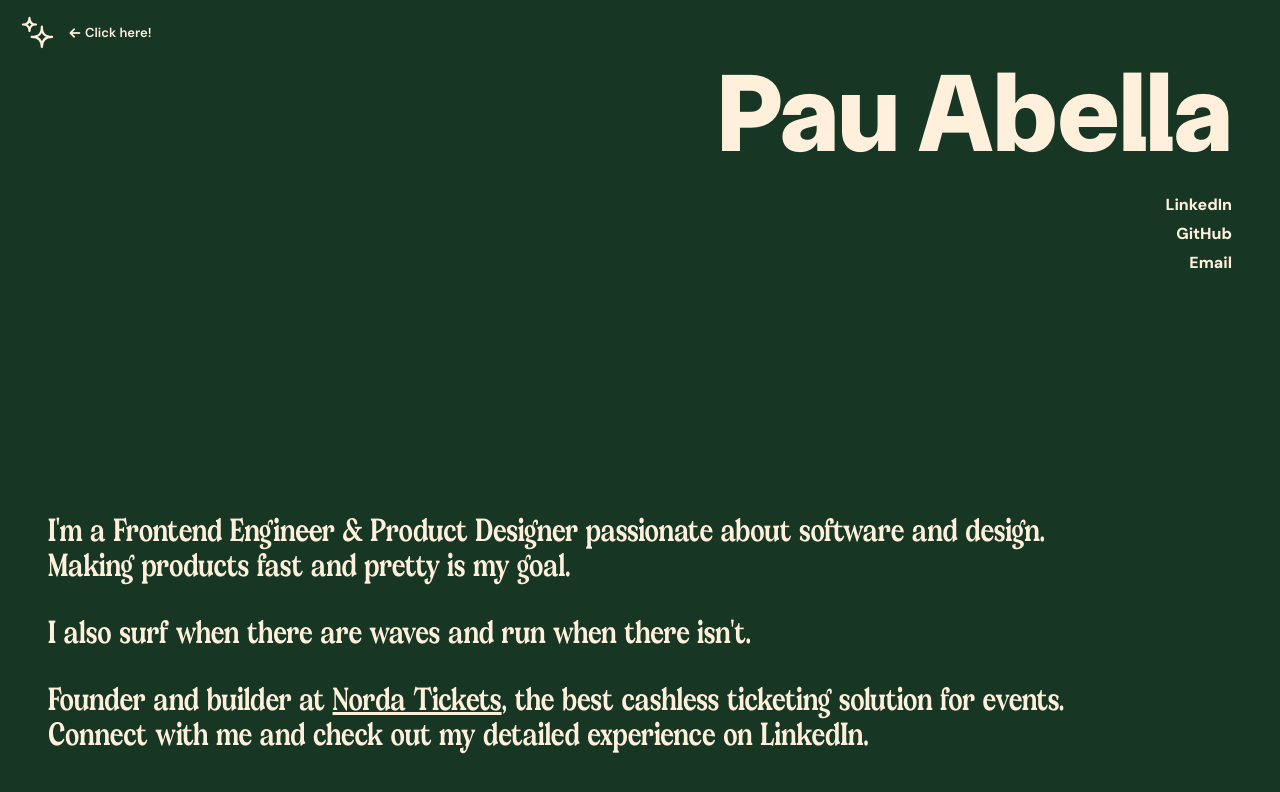
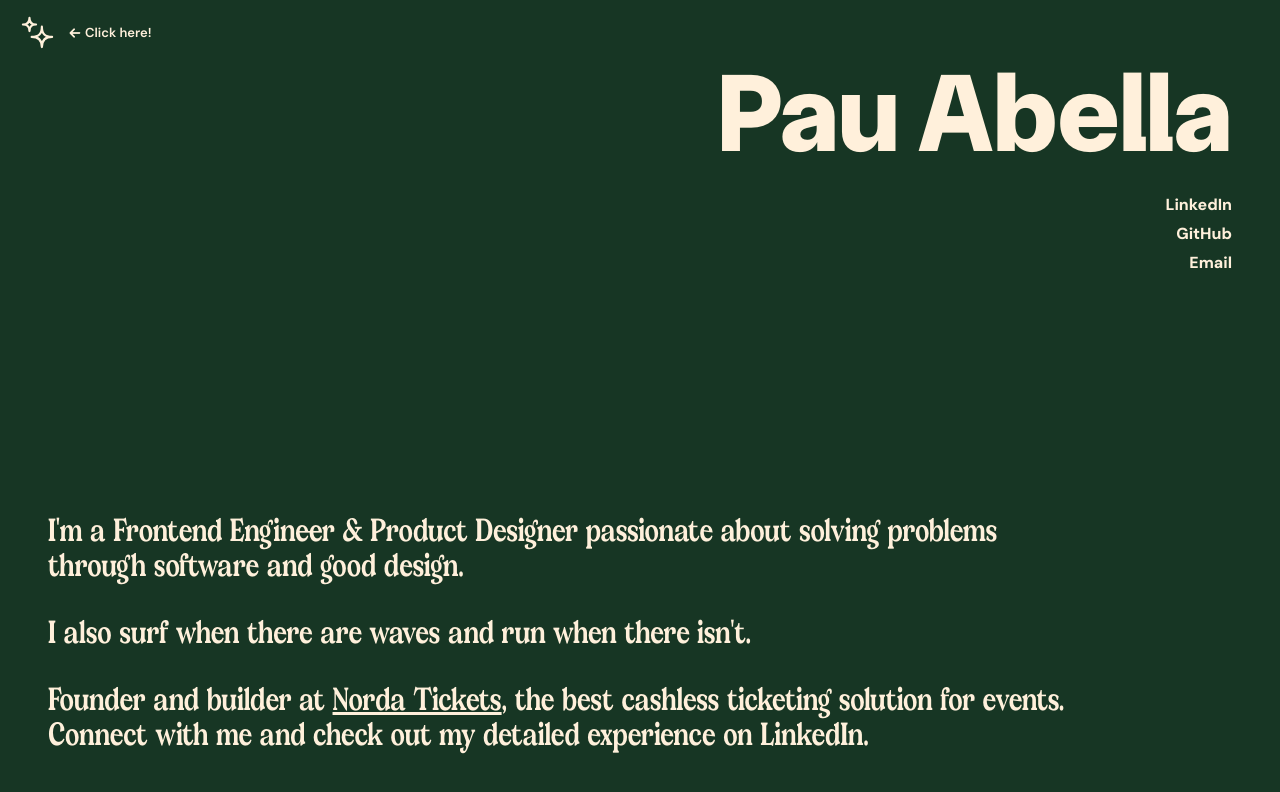
Before and after one commit to PauAbellaMolina/Pau-Portfolio-React, a React (Create React App) app: page / in a window 1280 px wide. Shown: the top 792 px of the page. Built offline with nearby package versions, Linux system fonts and the light colour scheme.

Commit message:
slight change to homepage quotes

```diff
--- a/src/pages/Home.js
+++ b/src/pages/Home.js
@@ -46,8 +46,8 @@ function Home() {
       </div>
       <div className='content'>
         <span>
-          <p>I'm a Frontend Engineer & Product Designer passionate about software and design.</p>
-          <p>Making products fast and pretty is my goal.</p>
+          <p>I'm a Frontend Engineer & Product Designer passionate about solving problems</p>
+          <p>through software and good design.</p>
         </span>
         <span>
           <p>I also surf when there are waves and run when there isn't.</p>
```
